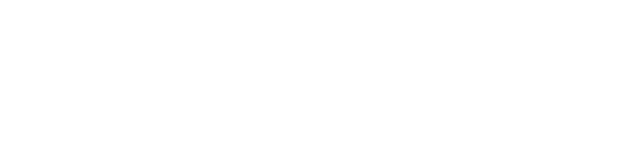
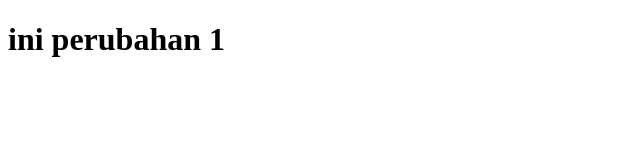
Before and after one commit to Maulana-rgb/learn-Devops, a plain HTML site: page index.html in a window 1280 px wide. Shown: the whole page, without its empty margins (0-640 px from the left). Drawn offline with Linux system fonts and the light colour scheme.

Commit message:
add header 1

```diff
--- a/index.html
+++ b/index.html
@@ -6,6 +6,6 @@
     <title>belajar git</title>
 </head>
 <body>
-
+    <h1>ini perubahan 1</h1>
 </body>
 </html>
```
